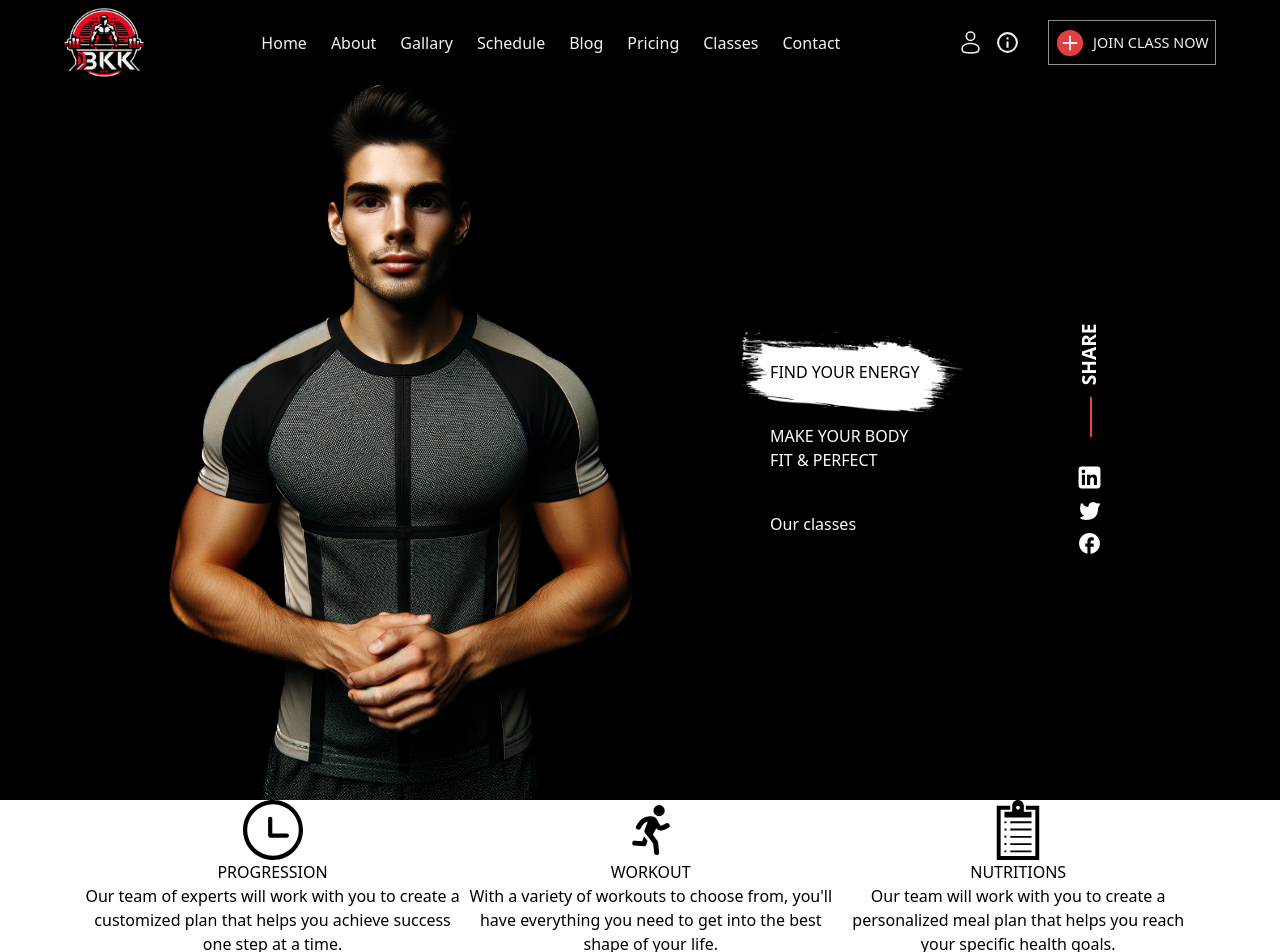
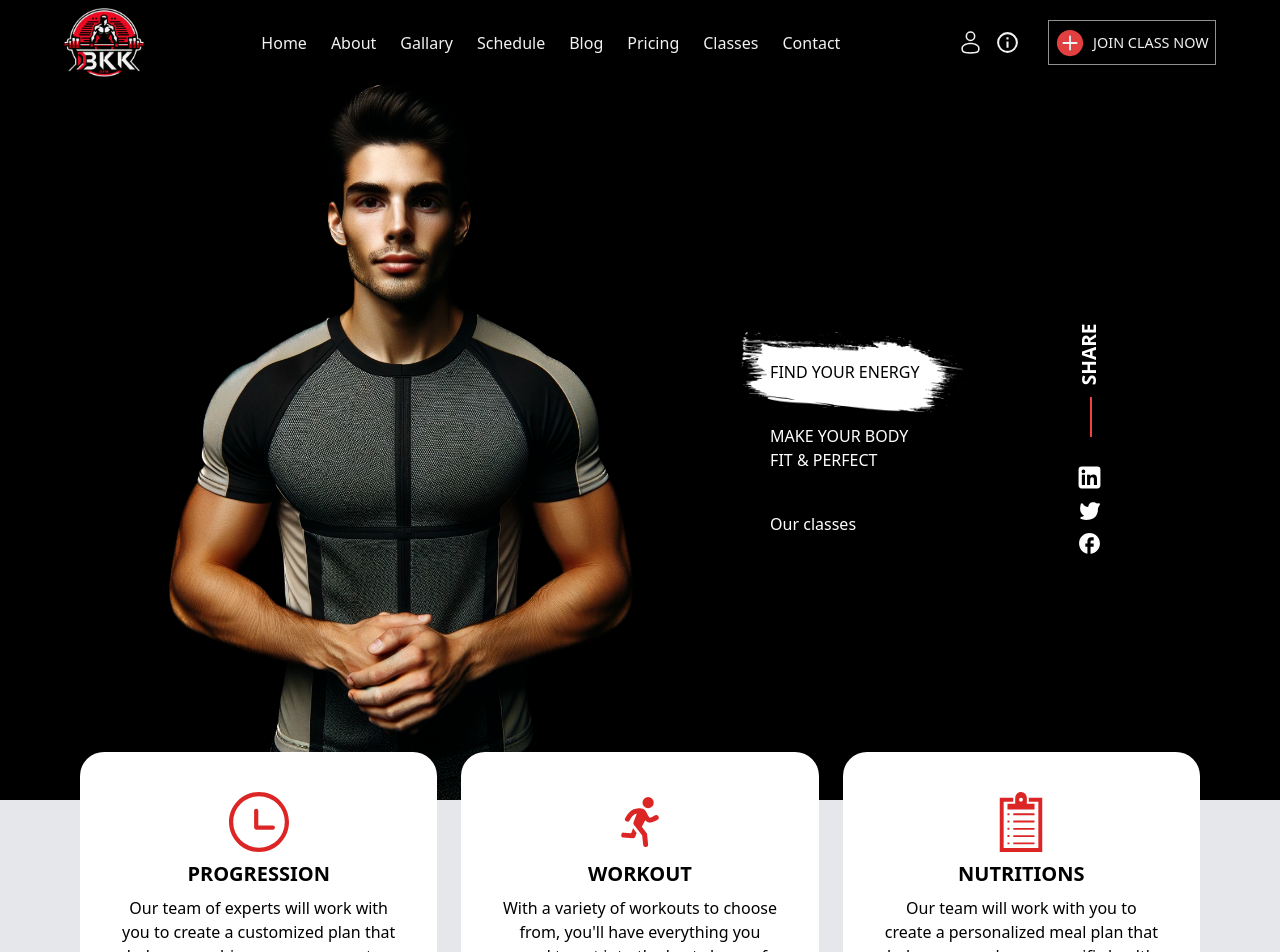
Before and after one commit to OnigiriKing/new-project, a React (Create React App) app: page / in a window 1280 px wide. Shown: the top 952 px of the page. Built offline with nearby package versions, Linux system fonts and the light colour scheme.

Commit message:
About page update

```diff
--- a/src/components/homeComp/Home.About/About.jsx
+++ b/src/components/homeComp/Home.About/About.jsx
@@ -2,28 +2,28 @@ import allSvg from "svg/allSvg";
 
 export default function About() {
   return (
-    <div class="flex h-screen bg-white w-full justify-center">
+    <div class="flex h-screen bg-gray-200 w-full justify-center">
       <div class="w-full max-w-[70rem]">
-        <div class="flex">
-          <div class="flex flex-col text-center items-center">
+        <div class="flex gap-6  relative bottom-12 z-30">
+          <div class=" bg-white p-10 rounded-3xl flex flex-col text-center items-center w-[45rem] gap-2">
             <div class="text-red-600">{allSvg(60).time}</div>
-            <h3>PROGRESSION</h3>
+            <h3 class="font-bold text-xl">PROGRESSION</h3>
             <p>
               Our team of experts will work with you to create a customized plan
               that helps you achieve success one step at a time.
             </p>
           </div>
-          <div class="flex flex-col text-center items-center">
-            <div>{allSvg(60).workout}</div>
-            <h3>WORKOUT</h3>
+          <div class=" bg-white p-10 rounded-3xl flex flex-col text-center items-center w-[45rem] gap-2">
+            <div class="text-red-600">{allSvg(60).workout}</div>
+            <h3 class="font-bold text-xl">WORKOUT</h3>
             <p>
               With a variety of workouts to choose from, you'll have everything
               you need to get into the best shape of your life.
             </p>
           </div>
-          <div class="flex flex-col text-center items-center">
-            <div>{allSvg(60).list}</div>
-            <h3>NUTRITIONS</h3>
+          <div class=" bg-white p-10 rounded-3xl flex flex-col text-center items-center w-[45rem] gap-2">
+            <div class="text-red-600">{allSvg(60).list}</div>
+            <h3 class="font-bold text-xl">NUTRITIONS</h3>
             <p>
               Our team will work with you to create a personalized meal plan
               that helps you reach your specific health goals.
```
Also changed, not shown: src/dist/style.css.
